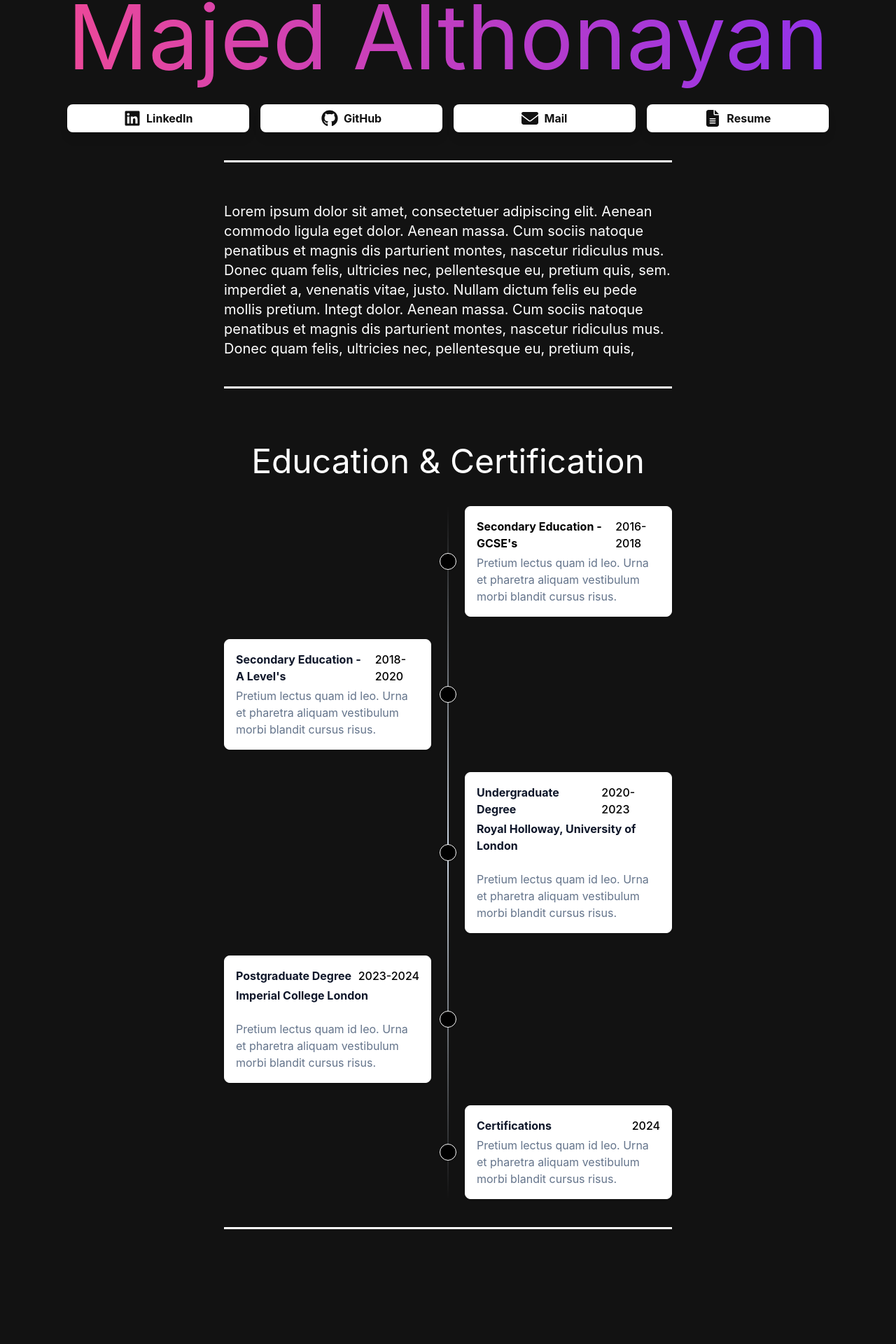
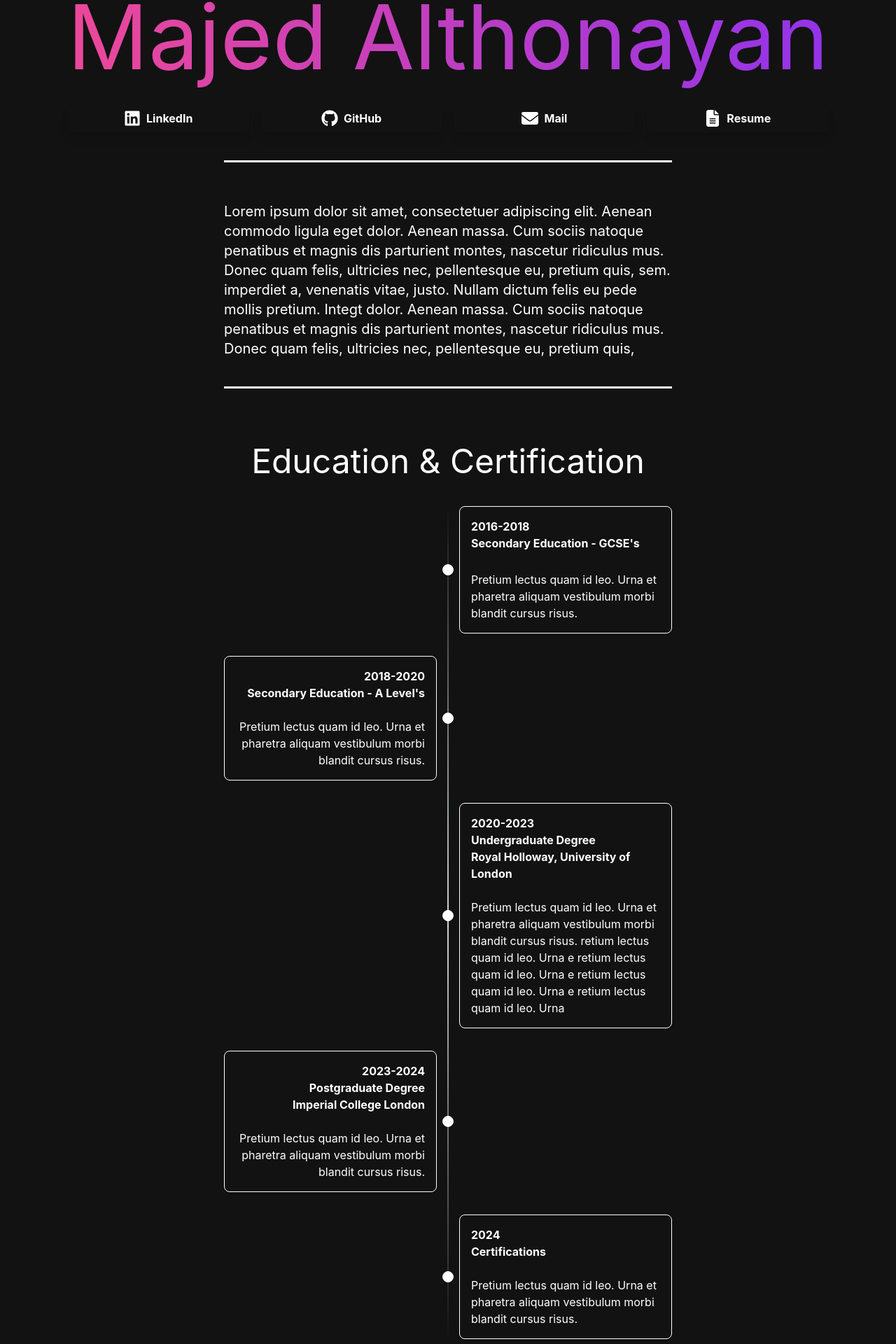
Before and after one commit to MajedAlthonayan/24Portfolio, a Next.js app in the folder 24portfolio/: page / in a window 1280 px wide. Shown: the part 171-2091 px from the top of the page at 70% size. Before the commit the page ends 1967 px from the top, so only its background shows below. Built offline with nearby package versions, Linux system fonts and the light colour scheme.

Commit message:
design updates

```diff
--- a/24portfolio/app/page.tsx
+++ b/24portfolio/app/page.tsx
@@ -18,36 +18,32 @@ export default function Home() {
 					</h1>
 
 					<div className="flex flex-row justify-center items-center bg-[#121212] space-x-4">
-						<button className="w-1/4 rounded-lg px-10 py-2 bg-[#FFFFFF] text-[#111111] font-bold shadow-lg hover:scale-105 hover:shadow-xl transition-transform transition-shadow duration-200 flex items-center justify-center">
+						<button className="w-1/4 rounded-lg px-10 py-2 bg-[#121212] text-[#FFFFFF] font-bold shadow-lg hover:bg-[#2D2D2D] hover:scale-105 hover:shadow-xl transition-transform transition-shadow duration-200 flex items-center justify-center">
 							<FontAwesomeIcon
 								icon={faLinkedin}
-								className="w-6 h-6 mr-2"
-							/>{" "}
-							{/* LinkedIn Icon */}
+								className="w-6 h-6 text-[#FFFFFF] mr-2" // LinkedIn color
+							/>
 							LinkedIn
 						</button>
-						<button className="w-1/4 rounded-lg px-10 py-2 bg-[#FFFFFF] text-[#111111] font-bold shadow-lg hover:scale-105 hover:shadow-xl transition-transform transition-shadow duration-200 flex items-center justify-center">
+						<button className="w-1/4 rounded-lg px-10 py-2 bg-[#121212] text-[#FFFFFF] font-bold shadow-lg hover:bg-[#2D2D2D] hover:scale-105 hover:shadow-xl transition-transform transition-shadow duration-200 flex items-center justify-center">
 							<FontAwesomeIcon
 								icon={faGithub}
-								className="w-6 h-6 mr-2"
-							/>{" "}
-							{/* GitHub Icon */}
+								className="w-6 h-6 text-[#FFFFFF] mr-2" // GitHub color
+							/>
 							GitHub
 						</button>
-						<button className="w-1/4 rounded-lg px-10 py-2 bg-[#FFFFFF] text-[#111111] font-bold shadow-lg hover:scale-105 hover:shadow-xl transition-transform transition-shadow duration-200 flex items-center justify-center">
+						<button className="w-1/4 rounded-lg px-10 py-2 bg-[#121212] text-[#FFFFFF] font-bold shadow-lg hover:bg-[#2D2D2D] hover:scale-105 hover:shadow-xl transition-transform transition-shadow duration-200 flex items-center justify-center">
 							<FontAwesomeIcon
 								icon={faEnvelope}
-								className="w-6 h-6 mr-2"
-							/>{" "}
-							{/* Mail Icon */}
+								className="w-6 h-6 text-[#FFFFFF] mr-2" // Email color
+							/>
 							Mail
 						</button>
-						<button className="w-1/4 rounded-lg px-10 py-2 bg-[#FFFFFF] text-[#111111] font-bold shadow-lg hover:scale-105 hover:shadow-xl transition-transform transition-shadow duration-200 flex items-center justify-center">
+						<button className="w-1/4 rounded-lg px-10 py-2 bg-[#121212] text-[#FFFFFF] font-bold shadow-lg hover:bg-[#2D2D2D] hover:scale-105 hover:shadow-xl transition-transform transition-shadow duration-200 flex items-center justify-center">
 							<FontAwesomeIcon
 								icon={faFileAlt}
-								className="w-6 h-6 mr-2"
-							/>{" "}
-							{/* Resume Icon */}
+								className="w-6 h-6 text-[#FFFFFF] mr-2" // Resume color
+							/>
 							Resume
 						</button>
 					</div>
@@ -80,18 +76,21 @@ export default function Home() {
 
 			<div className="w-1/2 mx-auto space-y-8 relative before:absolute before:inset-0 before:ml-5 before:-translate-x-px md:before:mx-auto md:before:translate-x-0 before:h-full before:w-0.5 before:bg-gradient-to-b before:from-transparent before:via-slate-300 before:to-transparent">
 				<div className="relative flex items-center justify-between md:justify-normal md:odd:flex-row-reverse group is-active">
-					<div className="flex items-center justify-center w-6 h-6 rounded-full border border-white bg-slate-300 group-[.is-active]:bg-black text-slate-500 group-[.is-active]:text-emerald-50 shadow shrink-0 md:order-1 md:group-odd:-translate-x-1/2 md:group-even:translate-x-1/2"></div>
+					<div className="flex items-center justify-center w-4 h-4 rounded-full border border-white bg-slate-300 group-[.is-active]:bg-white text-slate-500 group-[.is-active]:text-emerald-50 shadow shrink-0 md:order-1 md:group-odd:-translate-x-1/2 md:group-even:translate-x-1/2"></div>
 
-					<div className="rounded-lg w-[calc(100%-4rem)] md:w-[calc(50%-1.5rem)] p-4 rounded border border-[#FFFFFF] shadow bg-[#FFFFFF] hover:scale-105 hover:shadow-xl transition-transform transition-shadow duration-200">
-						<div className="flex items-center justify-between space-x-2 mb-1">
-							<div className="font-bold text-black">
-								Secondary Education - GCSE's
-							</div>
-							<time className="font-caveat font-medium text-black">
+					<div className="rounded-lg w-[calc(100%-4rem)] md:w-[calc(50%-1rem)] p-4 rounded border border-[#FFFFFF] shadow bg-[#121212] hover:scale-105 hover:shadow-xl transition-transform transition-shadow duration-200">
+						<div>
+							<time className="font-caveat font-bold text-white">
 								2016-2018
 							</time>
 						</div>
-						<div className="text-slate-500">
+						<div className="flex items-center justify- space-x-2 mb-1">
+							<div className="font-bold text-white">
+								Secondary Education - GCSE's
+							</div>
+						</div>
+						<br />
+						<div className="text-white">
 							Pretium lectus quam id leo. Urna et pharetra aliquam vestibulum
 							morbi blandit cursus risus.
 						</div>
@@ -101,18 +100,20 @@ export default function Home() {
 				{/* <!-- Item #2 --> */}
 				<div className="relative flex items-center justify-between md:justify-normal md:odd:flex-row-reverse group is-active">
 					{/* <!-- Icon --> */}
-					<div className="flex items-center justify-center w-6 h-6 rounded-full border border-white bg-slate-300 group-[.is-active]:bg-black text-slate-500 group-[.is-active]:text-emerald-50 shadow shrink-0 md:order-1 md:group-odd:-translate-x-1/2 md:group-even:translate-x-1/2"></div>
+					<div className="flex items-center justify-center w-4 h-4 rounded-full border border-white group-[.is-active]:bg-white text-slate-500 group-[.is-active]:text-emerald-50 shadow shrink-0 md:order-1 md:group-odd:-translate-x-1/2 md:group-even:translate-x-1/2"></div>
 					{/* <!-- Card --> */}
-					<div className="rounded-lg w-[calc(100%-4rem)] md:w-[calc(50%-1.5rem)] p-4 rounded border border-[#FFFFFF] shadow bg-[#FFFFFF] hover:scale-105 hover:shadow-xl transition-transform transition-shadow duration-200">
-						<div className="flex items-center justify-between space-x-2 mb-1">
-							<div className="font-bold text-slate-900">
-								Secondary Education - A Level's
-							</div>
-							<time className="font-caveat font-medium text-black">
+					<div className="rounded-lg w-[calc(100%-4rem)] md:w-[calc(50%-1rem)] p-4 rounded border border-[#FFFFFF] shadow bg-[#121212] hover:scale-105 hover:shadow-xl transition-transform transition-shadow duration-200">
+						<div className="text-right">
+							<time className="font-caveat font-bold text-white text-right">
 								2018-2020
 							</time>
 						</div>
-						<div className="text-slate-500">
+						<div className="font-bold text-white text-right">
+							Secondary Education - A Level's
+						</div>
+
+						<br />
+						<div className="text-white text-right">
 							Pretium lectus quam id leo. Urna et pharetra aliquam vestibulum
 							morbi blandit cursus risus.
 						</div>
@@ -121,24 +122,21 @@ export default function Home() {
 				{/* <!-- Item #3 --> */}
 				<div className="relative flex items-center justify-between md:justify-normal md:odd:flex-row-reverse group is-active">
 					{/* <!-- Icon --> */}
-					<div className="flex items-center justify-center w-6 h-6 rounded-full border border-white bg-slate-300 group-[.is-active]:bg-black text-slate-500 group-[.is-active]:text-emerald-50 shadow shrink-0 md:order-1 md:group-odd:-translate-x-1/2 md:group-even:translate-x-1/2"></div>
+					<div className="flex items-center justify-center w-4 h-4 rounded-full border border-white bg-slate-300 group-[.is-active]:bg-white text-slate-500 group-[.is-active]:text-emerald-50 shadow shrink-0 md:order-1 md:group-odd:-translate-x-1/2 md:group-even:translate-x-1/2"></div>
 					{/* <!-- Card --> */}
-					<div className="rounded-lg w-[calc(100%-4rem)] md:w-[calc(50%-1.5rem)] p-4 rounded border border-[#FFFFFF] shadow bg-[#FFFFFF] hover:scale-105 hover:shadow-xl transition-transform transition-shadow duration-200">
-						<div className="flex items-center justify-between space-x-2 mb-1">
-							<div className="font-bold text-slate-900">
-								Undergraduate Degree
-							</div>
-							<time className="font-caveat font-medium text-black">
-								2020-2023
-							</time>
-						</div>
-						<div className="font-bold text-slate-900">
+					<div className="rounded-lg w-[calc(100%-4rem)] md:w-[calc(50%-1rem)] p-4 rounded border border-[#FFFFFF] shadow bg-[#121212] hover:scale-105 hover:shadow-xl transition-transform transition-shadow duration-200">
+						<time className="font-caveat text-white font-bold">2020-2023</time>
+						<div className="font-bold text-white">Undergraduate Degree</div>
+
+						<div className="font-bold text-white">
 							Royal Holloway, University of London
 						</div>
 						<br />
-						<div className="text-slate-500">
+						<div className="text-white">
 							Pretium lectus quam id leo. Urna et pharetra aliquam vestibulum
-							morbi blandit cursus risus.
+							morbi blandit cursus risus. retium lectus quam id leo. Urna e
+							retium lectus quam id leo. Urna e retium lectus quam id leo. Urna
+							e retium lectus quam id leo. Urna
 						</div>
 					</div>
 				</div>
@@ -146,22 +144,25 @@ export default function Home() {
 				{/* <!-- Item #4 --> */}
 				<div className="relative flex items-center justify-between md:justify-normal md:odd:flex-row-reverse group is-active">
 					{/* <!-- Icon --> */}
-					<div className="flex items-center justify-center w-6 h-6 rounded-full border border-white bg-slate-300 group-[.is-active]:bg-black text-slate-500 group-[.is-active]:text-emerald-50 shadow shrink-0 md:order-1 md:group-odd:-translate-x-1/2 md:group-even:translate-x-1/2"></div>
+					<div className="flex items-center justify-center w-4 h-4 rounded-full border border-white bg-slate-300 group-[.is-active]:bg-white text-slate-500 group-[.is-active]:text-emerald-50 shadow shrink-0 md:order-1 md:group-odd:-translate-x-1/2 md:group-even:translate-x-1/2"></div>
 					{/* <!-- Card --> */}
-					<div className="rounded-lg w-[calc(100%-4rem)] md:w-[calc(50%-1.5rem)] p-4 rounded border border-[#FFFFFF] shadow bg-[#FFFFFF] hover:scale-105 hover:shadow-xl transition-transform transition-shadow duration-200">
-						<div className="flex items-center justify-between space-x-2 mb-1">
-							<div className="font-bold text-slate-900">
-								Postgraduate Degree
-							</div>
-							<time className="font-caveat font-medium text-black">
+					<div className="rounded-lg w-[calc(100%-4rem)] md:w-[calc(50%-1rem)] p-4 rounded border border-white shadow bg-[#121212] hover:scale-105 hover:shadow-xl transition-transform transition-shadow duration-200">
+						{/* <div className="flex items-center justify-between space-x-2 mb-1"> */}
+						<div className="text-right">
+							<time className="font-caveat font-bold text-white">
 								2023-2024
 							</time>
 						</div>
-						<div className="font-bold text-slate-900">
+						<div className="font-bold text-white text-right">
+							Postgraduate Degree
+						</div>
+
+						{/* </div> */}
+						<div className="font-bold text-white text-right">
 							Imperial College London
 						</div>
 						<br />
-						<div className="text-slate-500">
+						<div className="text-white text-right">
 							Pretium lectus quam id leo. Urna et pharetra aliquam vestibulum
 							morbi blandit cursus risus.
 						</div>
@@ -171,15 +172,16 @@ export default function Home() {
 				{/* <!-- Item #5 --> */}
 				<div className="relative flex items-center justify-between md:justify-normal md:odd:flex-row-reverse group is-active">
 					{/* <!-- Icon --> */}
-					<div className="flex items-center justify-center w-6 h-6 rounded-full border border-white bg-slate-300 group-[.is-active]:bg-black text-slate-500 group-[.is-active]:text-emerald-50 shadow shrink-0 md:order-1 md:group-odd:-translate-x-1/2 md:group-even:translate-x-1/2"></div>
+					<div className="flex items-center justify-center w-4 h-4 rounded-full border border-white bg-slate-300 group-[.is-active]:bg-white text-slate-500 group-[.is-active]:text-emerald-50 shadow shrink-0 md:order-1 md:group-odd:-translate-x-1/2 md:group-even:translate-x-1/2"></div>
 
 					{/* <!-- Card --> */}
-					<div className="rounded-lg w-[calc(100%-4rem)] md:w-[calc(50%-1.5rem)] p-4 rounded border border-[#FFFFFF] shadow bg-[#FFFFFF] hover:scale-105 hover:shadow-xl transition-transform transition-shadow duration-200">
-						<div className="flex items-center justify-between space-x-2 mb-1">
-							<div className="font-bold text-slate-900">Certifications</div>
-							<time className="font-caveat font-medium text-black">2024</time>
-						</div>
-						<div className="text-slate-500">
+					<div className="rounded-lg w-[calc(100%-4rem)] md:w-[calc(50%-1rem)] p-4 rounded border border-white shadow bg-[#121212] hover:scale-105 hover:shadow-xl transition-transform transition-shadow duration-200">
+						<time className="font-caveat font-bold text-white">2024</time>
+
+						<div className="font-bold text-white">Certifications</div>
+
+						<br />
+						<div className="text-white">
 							Pretium lectus quam id leo. Urna et pharetra aliquam vestibulum
 							morbi blandit cursus risus.
 						</div>
```
